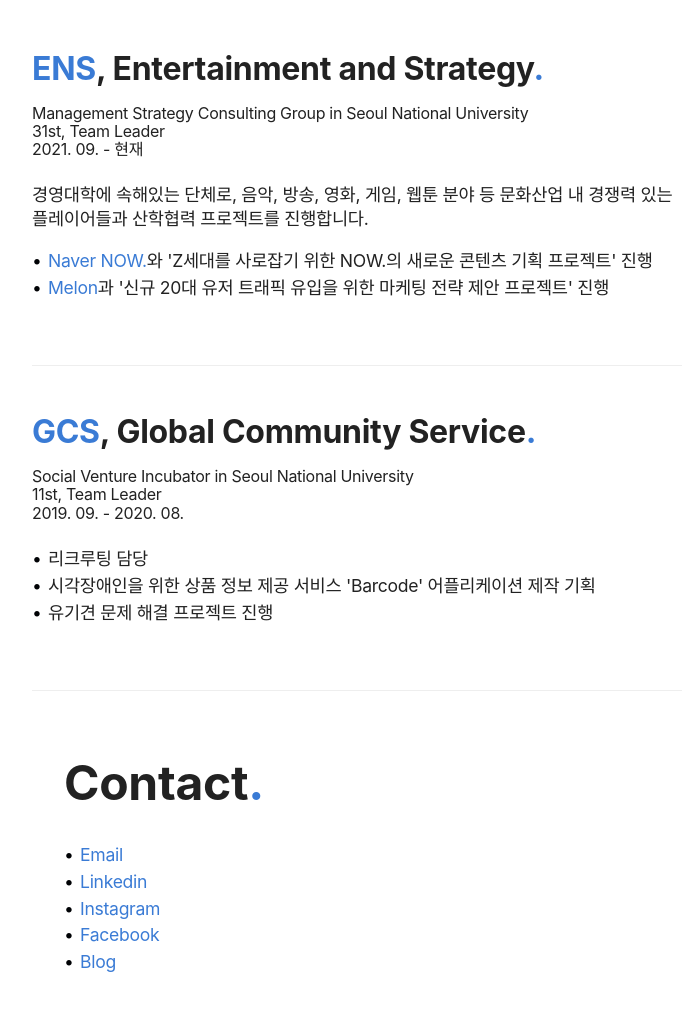
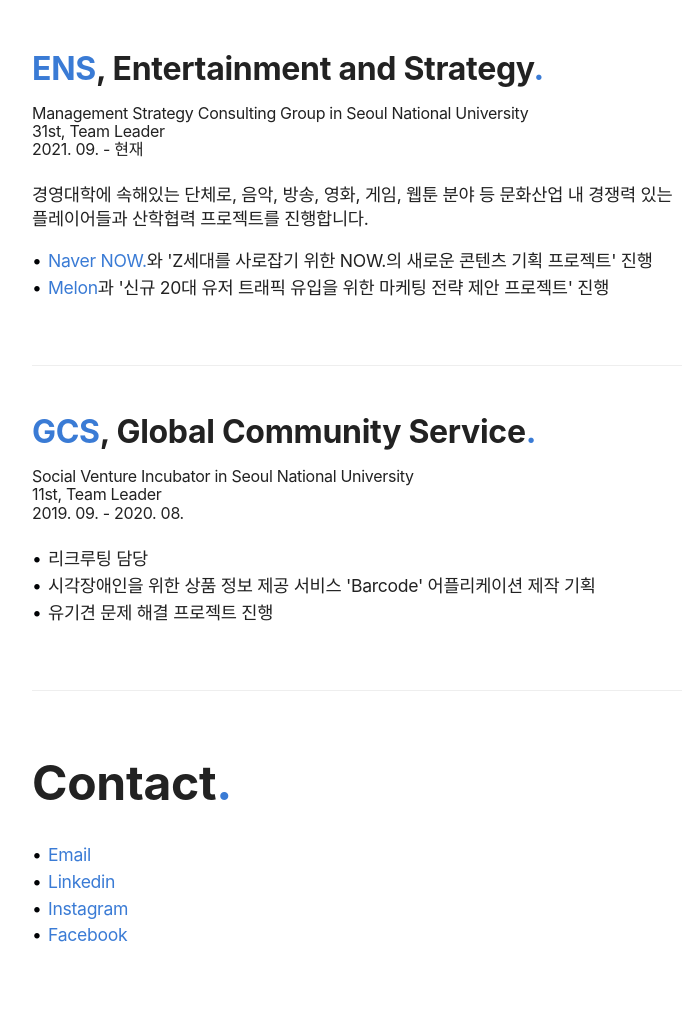
Before and after one commit to youngji-ryou/resume, a plain HTML site: page index.html in a window 1280 px wide. Shown: the part 1838-2849 px from the top of the page, without its empty margins (240-922 px from the left). Drawn offline with nearby package versions, Linux system fonts and the light colour scheme; a web font is replaced by a local one.

Commit message:
section, blog bye

```diff
--- a/index.html
+++ b/index.html
@@ -151,6 +151,7 @@
             </ul>
           </p>
         </div>
+      </section>
         <!-- <div class="other">
           <h3>금오공과대학교<span class="period-mark">.</span></h3>
           <span class="role">컴퓨터소프트웨어공학과</span>
@@ -269,9 +270,6 @@
           <li>
             <a href="https://www.facebook.com/ghostmouse97/" target="_blank">Facebook</a>
           </li>
-          <li>
-            <a href="https://m.blog.naver.com/ghost_mouse_" target="_blank">Blog</a>
-          </li>
         </ul>
       </section>
     </div>
```
